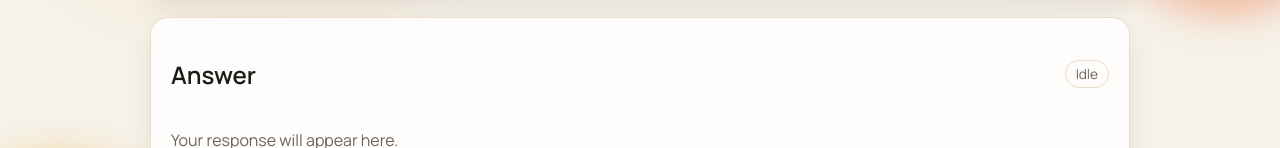
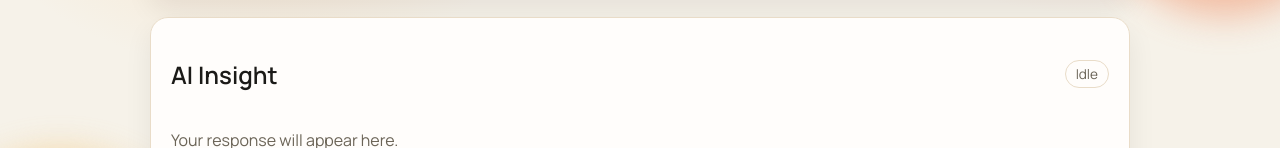
Before and after one commit to sehrish30/customer-support, a React (Vite) app in the folder frontend/: page / in a window 1280 px wide. Shown: the part 426-574 px from the top of the page. Built offline with nearby package versions, Linux system fonts and the light colour scheme.

Commit message:
rename "Answer" heading to "AI Insight" for better UX branding

```diff
--- a/frontend/src/components/Results.tsx
+++ b/frontend/src/components/Results.tsx
@@ -16,7 +16,7 @@ export function Results({ answer, sources, status, onClear }: ResultsProps): Rea
   return (
     <section className="card results" aria-live="polite">
       <div className="results-head">
-        <h2>Answer</h2>
+        <h2>AI Insight</h2>
         <div className="results-head-right">
           {hasContent && (
             <button type="button" className="btn-clear" onClick={onClear}>
```
